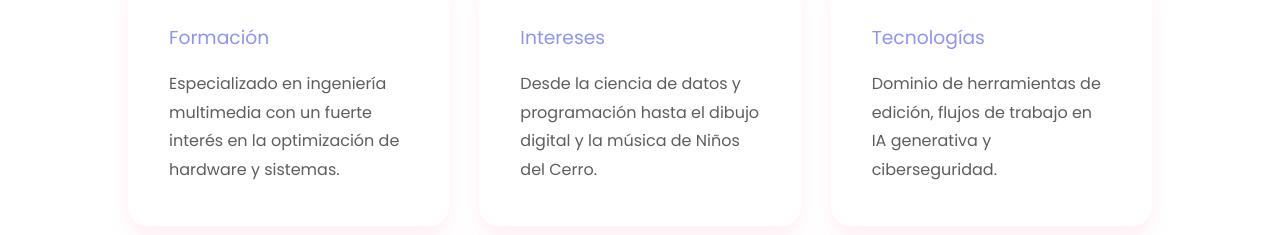
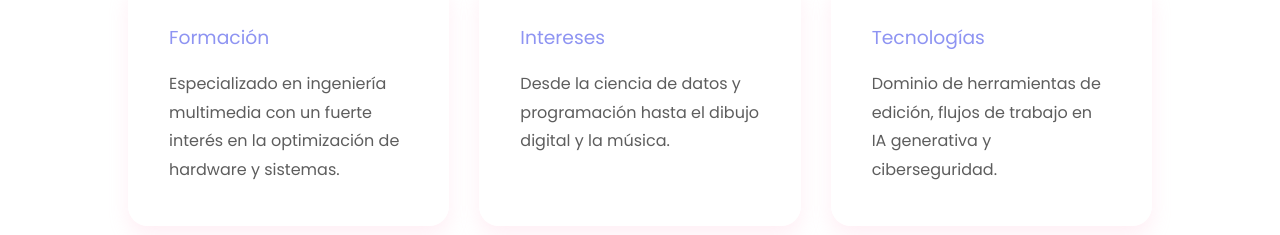
Before and after one commit to SleepyRonu/My-first-static-web-app, a website: page src/index.html in a window 1280 px wide. Shown: the part 963-1198 px from the top of the page. Drawn offline with Linux system fonts and the light colour scheme.

Commit message:
web app uptdate

```diff
--- a/src/index.html
+++ b/src/index.html
@@ -35,7 +35,7 @@
             </div>
             <div class="card">
                 <h3>Intereses</h3>
-                <p>Desde la ciencia de datos y programación hasta el dibujo digital y la música de Niños del Cerro.</p>
+                <p>Desde la ciencia de datos y programación hasta el dibujo digital y la música.</p>
             </div>
             <div class="card">
                 <h3>Tecnologías</h3>
```
